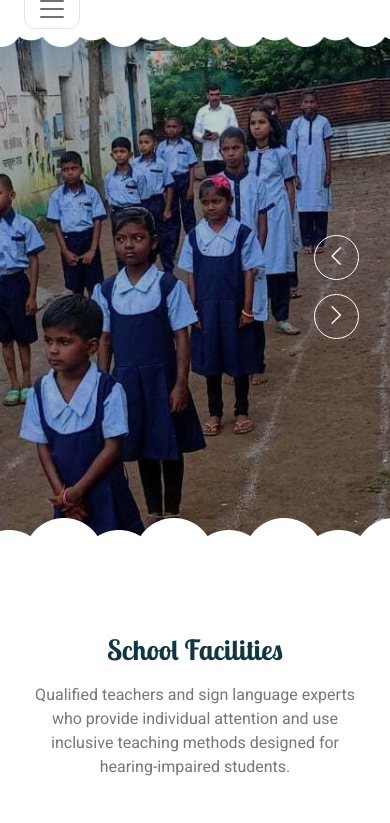
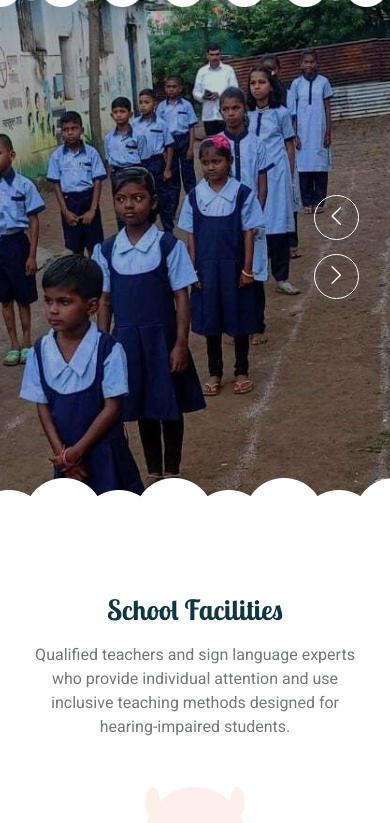
Before and after one commit to NivasiMukbadadhirVidyalayaGokunda/Nivasi-Mukbadadhir-Vidyalaya-Gokunda, a plain HTML site: page index.html in a window 390 px wide. Shown: the part 47-870 px from the top of the page. Drawn offline with nearby package versions, Linux system fonts and the light colour scheme; files that its build step writes are made by us from their sources.

Commit message:
Update index.html

```diff
--- a/index.html
+++ b/index.html
@@ -50,9 +50,9 @@
         निवासी मूकबधीर विद्यालय गोकुंदा, ता. किनवट जि. नांदेड
     </h1>
 </a>
-            <button type="button" class="navbar-toggler" data-bs-toggle="collapse" data-bs-target="#navbarCollapse">
+         <!--   <button type="button" class="navbar-toggler" data-bs-toggle="collapse" data-bs-target="#navbarCollapse">
                 <span class="navbar-toggler-icon"></span>
-            </button>
+            </button> -->
             <div class="collapse navbar-collapse" id="navbarCollapse">
                 <div class="navbar-nav mx-auto">
 
```
